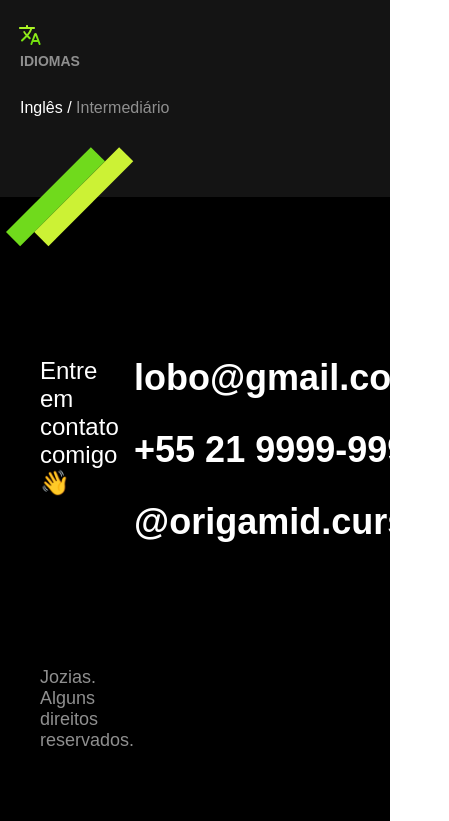
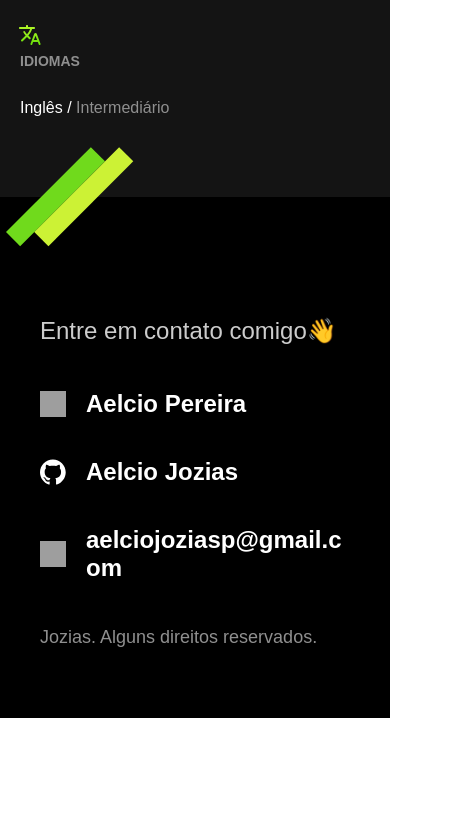
Before and after one commit to AelcioJozias/Portifolio, a plain HTML site: page index.html in a window 390 px wide. Shown: the part 1922-2743 px from the top of the page, 449 px wide, since content can reach past the window. After the commit the page ends 2640 px from the top, so only its background shows below. Drawn offline with nearby package versions, Linux system fonts and the light colour scheme; grey boxes are pictures that could not be loaded.

Commit message:
finalizado a parte de contatos + responsivo

```diff
--- a/css/contato.css
+++ b/css/contato.css
@@ -13,6 +13,7 @@ footer {
 .entre-em-contato {
     margin-bottom: 170px;
     font-size: 1.5rem;
+    color: #cccccc;
 }
 
 .direitos-reservados {
@@ -27,3 +28,44 @@ footer {
     gap: 30px;
     font-weight: bold;
 }
+
+.lista-contato {
+    display: flex;
+    align-items: center;
+    gap: 20px;
+    padding: 5px 0;
+
+}
+
+.icons-contato {
+    width: 38px;
+    height: 38px;
+}
+
+@media(max-width:800px) {
+
+.rodape {
+    grid-template-columns: 1fr;
+    word-break: break-all;
+    gap: 40px;
+}
+
+.entre-em-contato {
+    margin-bottom: 0;
+}
+
+.lista-de-contatos {
+    font-size: 1.5rem;
+}
+
+.icons-contato {
+    width: 26px;
+    height: 26px;
+}
+
+footer {
+    padding: 80px 20px 30px 20px;
+
+}
+
+}
--- a/css/formacao.css
+++ b/css/formacao.css
@@ -113,6 +113,28 @@
   color: #8F8F8F;
 }
 
+.tooltip {
+  position: relative;
+  display: inline-block;
+  cursor: pointer;
+}
+
+.tooltip:hover::after {
+  content: attr(data-tooltip);
+  position: absolute;
+  background-color: #333;
+  color: #fff;
+  padding: 5px;
+  border-radius: 5px;
+  bottom: 90%;
+  white-space: nowrap;
+  opacity: 0;
+  transition: opacity 0.3s ease-in-out;
+  pointer-events: none;
+  opacity: 0.7;
+}
+
+
 .idiomas-titulo {
   font-size: 0.875rem;
   color: #8F8F8F;
--- a/index.html
+++ b/index.html
@@ -137,33 +137,40 @@
             <li>
               <div>
                 Java Programmer - <span>Impacta</span>
+                <div data-tooltip="Ver Certificado" class="tooltip">
                   <a href="https://drive.google.com/file/d/1wPuIsmvlrSDJJ3pUlFNdZbZnXT-MCTwc/view?trk=public_profile_see-credential"
                     target="_blank"><img src="/images/link.svg" alt=""></a>
                 </div>
-              <div>
+              </div>
               <span>100h</span>
-              </div>
             </li>
             <li>
               <div>
                 Banco de dados Postgres - <span>Impacta</span>
+                <div data-tooltip="Ver Certificado" class="tooltip">
                   <a href="https://drive.google.com/file/d/1C0AURA3hpjJNagNgPBNAodHaNzlTqLVm/view?trk=public_profile_see-credential"
                     target="_blank"><img src="/images/link.svg" alt=""></a>
+                </div>
               </div>
               <span>50h</span>
             </li>
             <li>
               <div>
                 Desenvolvimento Web com Java - <span>Impacta</span>
+                <div data-tooltip="Ver Certificado" class="tooltip">
                   <a href="https://drive.google.com/file/d/147BH1_MIyi6Begy1tooB6sJhROAWblUa/view?trk=public_profile_see-credential"
                     target="_blank"><img src="/images/link.svg" alt=""></a>
+                </div>
               </div>
               <span>60h</span>
             </li>
             <li>
               <div>
                 HTML e CSS - <span>Origamid</span>
-                <a href="https://www.origamid.com/certificate/9324613d" target="_blank"><img src="/images/link.svg" alt=""></a>
+                <div data-tooltip="Ver Certificado" class="tooltip">
+                  <a href="https://www.origamid.com/certificate/9324613d" target="_blank"><img src="/images/link.svg"
+                      alt=""></a>
+                </div>
               </div>
               <span>46h</span>
             </li>
@@ -182,13 +189,32 @@
     <section class="ajustar-no-container rodape">
       <p class="entre-em-contato">Entre em contato comigo👋</p>
       <ul class="lista-de-contatos">
-        <li>lobo@gmail.com</li>
-        <li>+55 21 9999-9999</li>
-        <li>@origamid.cursos</li>
+        <li >
+          <a href="https://br.linkedin.com/in/aelcio-jozias/en?trk=people-guest_people_search-card" target="_blank" class="lista-contato">
+            <img src="https://cdn.jsdelivr.net/gh/devicons/devicon@latest/icons/linkedin/linkedin-original.svg"
+            class="icons-contato" />
+          Aelcio Pereira
+          </a>
+
+        </li>
+        <li>
+          <a href="https://github.com/AelcioJozias" target="_blank" class="lista-contato" >
+            <img src="/images/git-hub.svg" class="icons-contato" />
+            Aelcio Jozias
+          </a>
+
+        </li>
+        <li class="lista-contato">
+
+          <img src="https://cdn.jsdelivr.net/gh/devicons/devicon@latest/icons/google/google-original.svg" class="icons-contato" />
+
+            aelciojoziasp@gmail.com
+        </li>
       </ul>
       <p class="direitos-reservados">Jozias. Alguns direitos reservados.</p>
     </section>
   </footer>
+
 </body>
 
 </html>
```
Also changed, not shown: images/git-hub.svg (added). Lines whose indentation alone changed are shown as unchanged.
